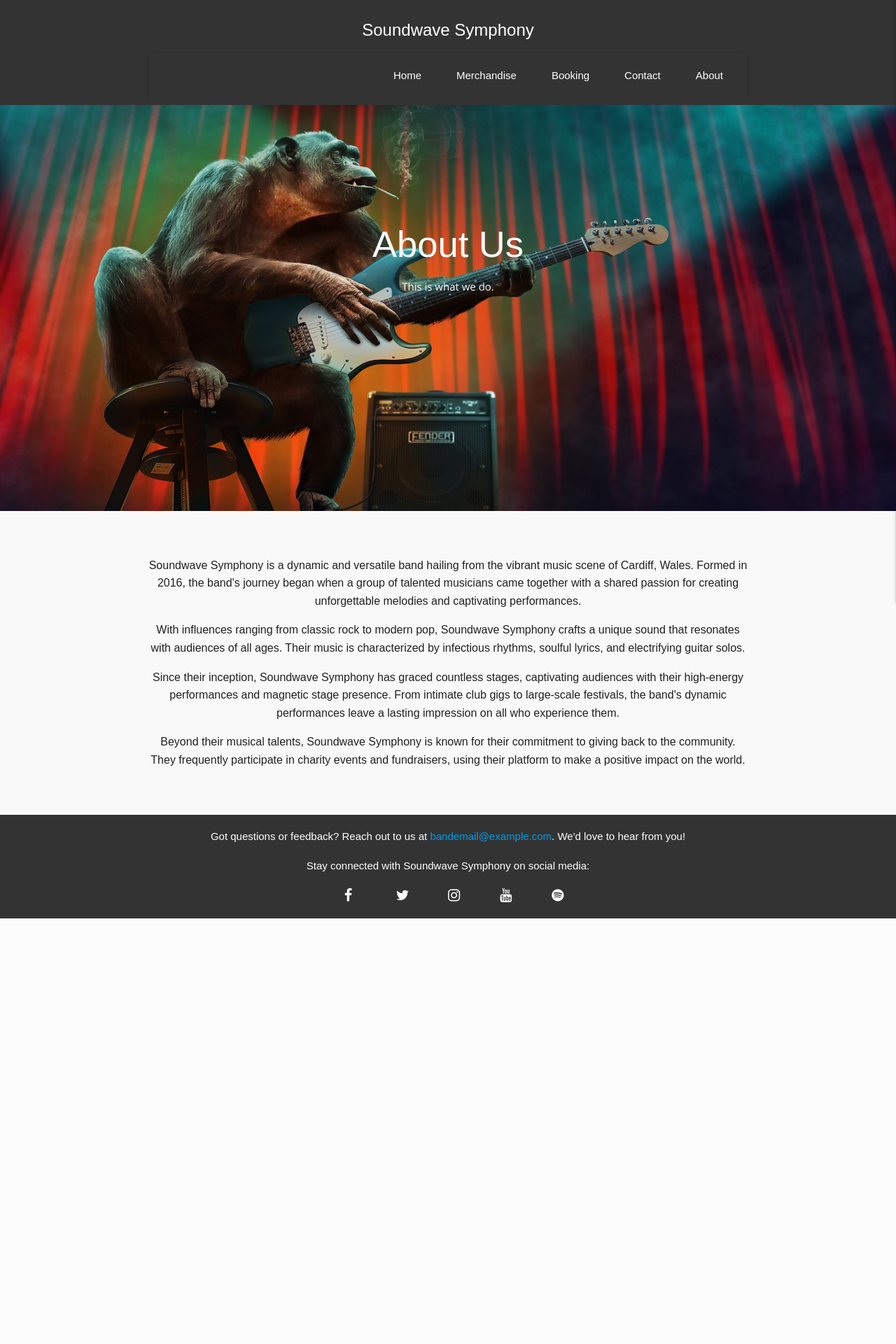
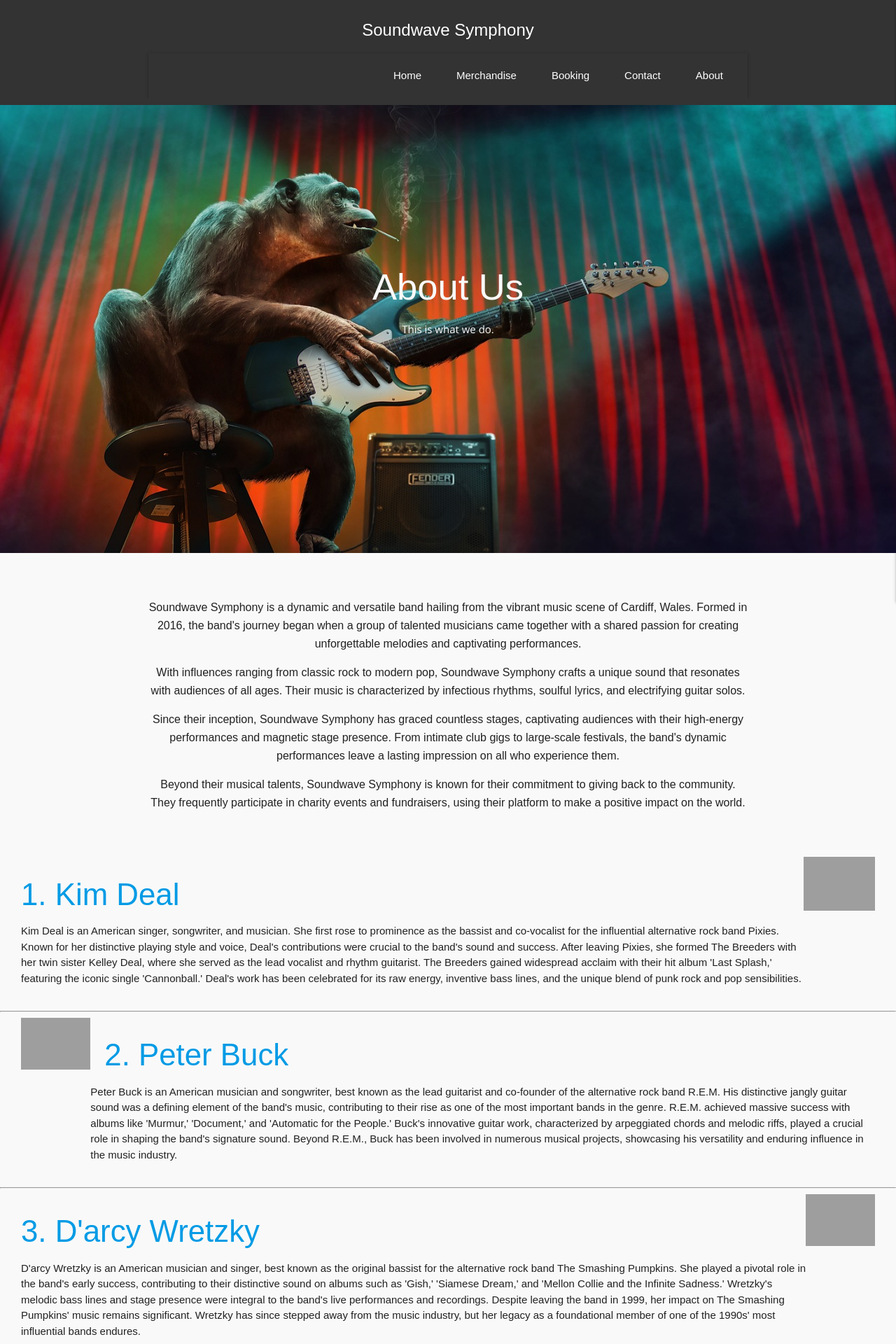
Before and after one commit to oluwatobiHammed/SoundwaveSymphony, a Flask app: page /about in a window 1280 px wide. Shown: the top 1920 px of the page at 70% size. Before the commit the page ends 1312 px from the top, so only its background shows below. Run offline with Flask 3, Linux system fonts and the light colour scheme; some libraries are stand-ins or nearby versions; grey boxes are pictures that could not be loaded.

Commit message:
added list of member and a member page

```diff
--- /dev/null
+++ b/data/group.json
@@ -0,0 +1,38 @@
+[
+    {
+        "name": "Kim Deal",
+        "description": "Kim Deal is an American singer, songwriter, and musician. She first rose to prominence as the bassist and co-vocalist for the influential alternative rock band Pixies. Known for her distinctive playing style and voice, Deal's contributions were crucial to the band's sound and success. After leaving Pixies, she formed The Breeders with her twin sister Kelley Deal, where she served as the lead vocalist and rhythm guitarist. The Breeders gained widespread acclaim with their hit album 'Last Splash,' featuring the iconic single 'Cannonball.' Deal's work has been celebrated for its raw energy, inventive bass lines, and the unique blend of punk rock and pop sensibilities.",
+        "image_source": "https://encrypted-tbn3.gstatic.com/images?q=tbn:ANd9GcQdq7wuk5ZFi6oAndvQ5zgqwYv8pVNl3VC83QixI-I8R7Aa0zXk",
+        "url": "kim-deal"
+    },
+    {
+        "name": "Peter Buck",
+        "description": "Peter Buck is an American musician and songwriter, best known as the lead guitarist and co-founder of the alternative rock band R.E.M. His distinctive jangly guitar sound was a defining element of the band's music, contributing to their rise as one of the most important bands in the genre. R.E.M. achieved massive success with albums like 'Murmur,' 'Document,' and 'Automatic for the People.' Buck's innovative guitar work, characterized by arpeggiated chords and melodic riffs, played a crucial role in shaping the band's signature sound. Beyond R.E.M., Buck has been involved in numerous musical projects, showcasing his versatility and enduring influence in the music industry.",
+        "image_source": "https://cdn.mos.cms.futurecdn.net/mprR4xy59cA6dPu4kqCAgN-1200-80.jpg",
+        "url": "peter-buck"
+    },
+    {
+        "name": "D'arcy Wretzky",
+        "description": "D'arcy Wretzky is an American musician and singer, best known as the original bassist for the alternative rock band The Smashing Pumpkins. She played a pivotal role in the band's early success, contributing to their distinctive sound on albums such as 'Gish,' 'Siamese Dream,' and 'Mellon Collie and the Infinite Sadness.' Wretzky's melodic bass lines and stage presence were integral to the band's live performances and recordings. Despite leaving the band in 1999, her impact on The Smashing Pumpkins' music remains significant. Wretzky has since stepped away from the music industry, but her legacy as a foundational member of one of the 1990s' most influential bands endures.",
+        "image_source": "https://pbs.twimg.com/media/GMpqJ7xXsAAEoK5.jpg",
+        "url": "darcy-wretzky"
+    },
+    {
+        "name": "Gary Young",
+        "description": "Gary Young is an American musician and producer, best known as the original drummer for the indie rock band Pavement. He played on the band's early recordings and their critically acclaimed debut album, 'Slanted and Enchanted.' Young's unconventional drumming style and eccentric personality made him a memorable figure in the indie rock scene of the early 1990s. Despite his brief tenure with Pavement, his contributions helped establish the band's lo-fi sound and enduring influence. Young also released solo material and continued to work in music production, leaving a lasting imprint on the indie music landscape.",
+        "image_source": "https://variety.com/wp-content/uploads/2023/08/gary-young-pavement.jpg?w=1000",
+        "url": "gary-young"
+    },
+    {
+        "name": "Krist Novoselic",
+        "description": "Krist Novoselic is an American musician and activist, best known as the bassist and co-founder of the rock band Nirvana. He played on all of the band's albums, including the groundbreaking 'Nevermind,' which brought grunge music into the mainstream and revolutionized the rock scene. Novoselic's powerful and melodic bass lines were a key component of Nirvana's sound, complementing Kurt Cobain's guitar work and vocal delivery. After Nirvana disbanded following Cobain's death, Novoselic continued to explore music and political activism, advocating for electoral reform and other causes. His legacy as a member of one of the most influential bands in rock history is firmly cemented.",
+        "image_source": "https://cdn.mos.cms.futurecdn.net/JNq8HNxXuRdddUL75vGnfi.jpg",
+        "url": "krist-novoselic"
+    },
+    {
+        "name": "Kim Gordon",
+        "description": "Kim Gordon is an American musician, singer, and songwriter, best known as the bassist, guitarist, and vocalist for the alternative rock band Sonic Youth. Throughout her career with Sonic Youth, Gordon helped shape the band's experimental and influential sound, contributing to their status as pioneers of the alternative rock genre. Her work spans a variety of styles, from punk to noise rock, and her stage presence and vocal delivery have been widely acclaimed. Beyond music, Gordon is also a visual artist and actress, further showcasing her multifaceted talents. Her contributions to music and art have made her an enduring icon in the world of alternative culture.",
+        "image_source": "https://photos.bandsintown.com/large/16192615.jpeg",
+        "url": "kim-gordon"
+    }
+]
--- a/run.py
+++ b/run.py
@@ -1,3 +1,4 @@
+import json
 import os
 from flask import Flask, render_template
 
@@ -21,8 +22,20 @@
 
 @app.route('/about')
 def about():
-    return render_template('about.html', is_index_page=False)
+    data = []
+    with open("data/group.json", "r") as json_data:
+        data = json.load(json_data)
+    return render_template('about.html', is_index_page=False, company=data)
 
+@app.route("/about/<member_name>")
+def about_member(member_name):
+    member = {}
+    with open("data/group.json", "r") as json_data:
+        data = json.load(json_data)
+        for obj in data:
+            if obj["url"] == member_name:
+                member = obj
+    return render_template("member.html", member=member)
 
 if __name__ == "__main__":
     app.run(host=os.getenv('IP', '0.0.0.0'),
--- a/static/css/style.css
+++ b/static/css/style.css
@@ -339,7 +339,6 @@
     color: #fff;
     /* Text color */
     padding: 100px 0;
-    /* Adjust padding as needed */
 
 }
 
@@ -483,9 +482,7 @@
 .booking-section {
     background-color: #f9f9f9;
     /* Light background color */
-    padding: 50px 0;
-    /* Add padding */
-    padding-top: 150px;
+    padding: 0;
 }
 
 .booking-heading {
@@ -522,9 +519,7 @@
 .merchandise-section {
     background-color: #fcf8e3;
     /* Light yellow background color */
-    padding: 50px 0;
-    /* Add padding */
-    padding-top: 150px;
+    padding: 0;
 }
 
 .merchandise-heading {
@@ -912,11 +907,13 @@
 .fullscreen-image-container {
     position: relative;
     width: 100vw;
-    min-height: 100vh; /* Ensure it takes at least the full viewport height */
+    min-height: 100vh;
+    /* Ensure it takes at least the full viewport height */
     overflow: hidden;
     display: flex;
     flex-direction: column;
-    justify-content: flex-end; /* Position content at the bottom */
+    justify-content: flex-end;
+    /* Position content at the bottom */
     text-align: center;
 
 }
@@ -924,7 +921,8 @@
 .fullscreen-image {
     width: 100%;
     height: 80vh;
-    object-fit: contain; /* Maintain aspect ratio, fit within the container */
+    object-fit: contain;
+    /* Maintain aspect ratio, fit within the container */
     text-align: center;
 }
 
@@ -949,20 +947,26 @@
     top: 30%;
     left: 50%;
     transform: translate(-50%, -50%);
-    color: #f9f9f9; /* Set the color to white */
-    z-index: 2; /* Ensure the heading is above the overlay */
+    color: #f9f9f9;
+    /* Set the color to white */
+    z-index: 2;
+    /* Ensure the heading is above the overlay */
     text-align: center;
-    font-size: 6rem; /* Adjust font size as needed */
+    font-size: 6rem;
+    /* Adjust font size as needed */
 }
 
 .contact-subheading {
     position: absolute;
-    color: #f9f9f9; /* Set the color to white */
-    z-index: 2; /* Ensure the heading is above the overlay */
+    color: #f9f9f9;
+    /* Set the color to white */
+    z-index: 2;
+    /* Ensure the heading is above the overlay */
     text-align: center;
     font-weight: lighter;
     font-family: "Open Sans", "-apple-system", "BlinkMacSystemFont", "Segoe UI", "Roboto", "Helvetica Neue", Arial, sans-serif, "Apple Color Emoji", "Segoe UI Emoji", "Segoe UI Symbol", "Noto Color Emoji";
-    font-size: 1.8rem; /* Adjust font size as needed */
+    font-size: 1.8rem;
+    /* Adjust font size as needed */
 }
 
 @media screen and (max-width: 1024px) {
@@ -981,6 +985,7 @@
     .contact-container {
         height: 120vh;
     }
+
     .contact-heading {
         top: 15%;
     }
@@ -990,6 +995,7 @@
     .contact-container {
         height: 90vh;
     }
+
     .contact-heading {
         top: 20%;
     }
@@ -1005,6 +1011,7 @@
     .contact-container {
         height: 120vh;
     }
+
     .contact-heading {
         top: 25%;
     }
@@ -1015,3 +1022,32 @@
         height: 90vh;
     }
 }
+
+.featurette {
+    padding: 0 30px;
+}
+
+.left-image {
+    margin-left: 20px;
+}
+
+.col-md-5 img {
+    width: 100%;
+}
+
+
+/* Ensure the main content starts below the header */
+header {
+    position: relative;
+    z-index: 1000;
+}
+
+main {
+    margin-top: 0;
+    /* Adjust this value based on the height of your header */
+}
+
+/* Additional styles for the sidenav */
+.sidenav-title {
+    margin-top: 20px;
+}
--- a/templates/about.html
+++ b/templates/about.html
@@ -26,10 +26,6 @@
     top: 38%;
 }
 
-.booking-section {
-        padding: 0;
-        margin-top: 7%;
-    }
 
     @media screen and (max-height: 1000px) {
         .contact-heading {
@@ -90,6 +86,41 @@
                 platform to make a positive impact on the world.</p>
         </div>
     </div>
+    {% for member in company %}
+
+    <div class="row featurette">
+
+        {% if loop.index % 2 != 0 %}
+
+            <div class="col-md-7">
+                <h3><a href="/about/{{ member.url }}">{{ loop.index }}. {{ member.name }}</a></h3>
+                <p>{{ member.description }}</p>
+            </div>
+            <div class="col-md-5">
+                <img src="{{ member.image_source }}" alt="" class="featurette-image image-responsive">
+            </div>
+
+        {% else %}
+
+            <div class="col-md-5">
+                <img src="{{ member.image_source }}" alt="" class="featurette-image image-responsive">
+            </div>
+            <div class="col-md-7">
+                <h3 class="left-image"><a href="/about/{{ member.url }}">{{ loop.index }}. {{ member.name }}</a></h3>
+                <p>{{ member.description }}</p>
+            </div>
+
+        {% endif %}
+
+    </div>
+
+    {% if loop.index != loop.length %}
+
+        <hr class="featurette-divider">
+
+    {% endif %}
+
+{% endfor %}
 </section>
 
 {% endblock %}
--- a/templates/base.html
+++ b/templates/base.html
@@ -25,6 +25,7 @@
     <!-- Import Materialize Icons -->
     <link href="https://fonts.googleapis.com/icon?family=Material+Icons" rel="stylesheet">
     <link rel="stylesheet" href="{{ url_for('static', filename='css/style.css') }}" type="text/css">
+
 
     {% block styles %}
     {% endblock %}
@@ -103,12 +104,16 @@
                             class="fa fa-youtube"></i></a></li>
                 <li><a href="https://open.spotify.com/artist/soundwavesymphony" target="_blank" class="social-link"><i
                             class="fa fa-spotify"></i></a></li>
-            </ul>
+            </ul><br>
+            <p class="copyright text-muted">Copyright &copy; Soundwave Symphony <span id="copyright"></span></p>
         </div>
     </footer>
     <script src="https://code.jquery.com/jquery-3.6.0.min.js"></script>
     <script src="https://cdnjs.cloudflare.com/ajax/libs/materialize/1.0.0/js/materialize.min.js"></script>
     <script src="{{ url_for('static', filename='js/script.js') }}"></script>
+    <script>
+        $("#copyright").text(new Date().getFullYear());
+    </script>
     {% block scripts %}
     {% endblock %}
 
```
Also changed, not shown: templates/contact.html (+2 -15 lines), templates/member.html (added, +15 -0 lines).
